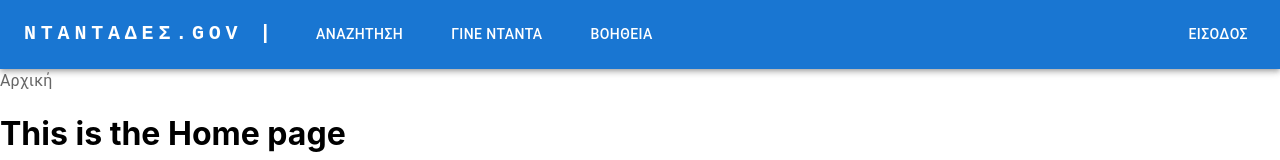
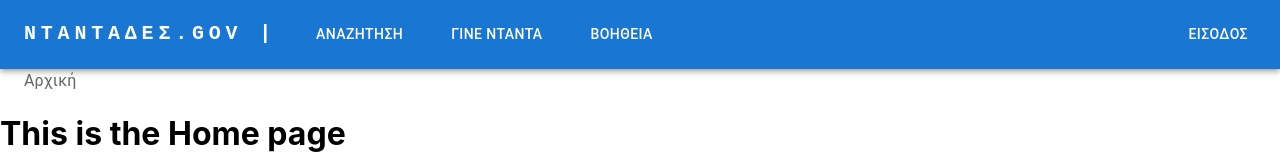
Before and after one commit to plerros/di-eam-24-3, a React (Create React App) app in the folder ntantades/: page / in a window 1280 px wide. Shown: the top 160 px of the page. Built offline with nearby package versions, Linux system fonts and the light colour scheme.

Commit message:
breadcrumb padding

```diff
--- a/ntantades/src/components/Breadcrumb.js
+++ b/ntantades/src/components/Breadcrumb.js
@@ -1,5 +1,8 @@
 import * as React from 'react';
 import PropTypes from 'prop-types';
+import AppBar from '@mui/material/AppBar';
+import Toolbar from '@mui/material/Toolbar';
+import Container from '@mui/material/Container';
 import Link from '@mui/material/Link';
 
 import ListItemButton from '@mui/material/ListItemButton';
@@ -55,6 +58,7 @@ export default function Breadcrumb() {
   const pathnames = location.pathname.split('/').filter((x) => x);
 
   return (
+      <Container maxWidth="xl">
           <Breadcrumbs aria-label="breadcrumb">
             <LinkRouter underline="hover" color="inherit" to="/">
               Αρχική
@@ -74,5 +78,6 @@ export default function Breadcrumb() {
               );
             })}
           </Breadcrumbs>
+      </Container>
   );
 }
```
Lines whose indentation alone changed are shown as unchanged.
